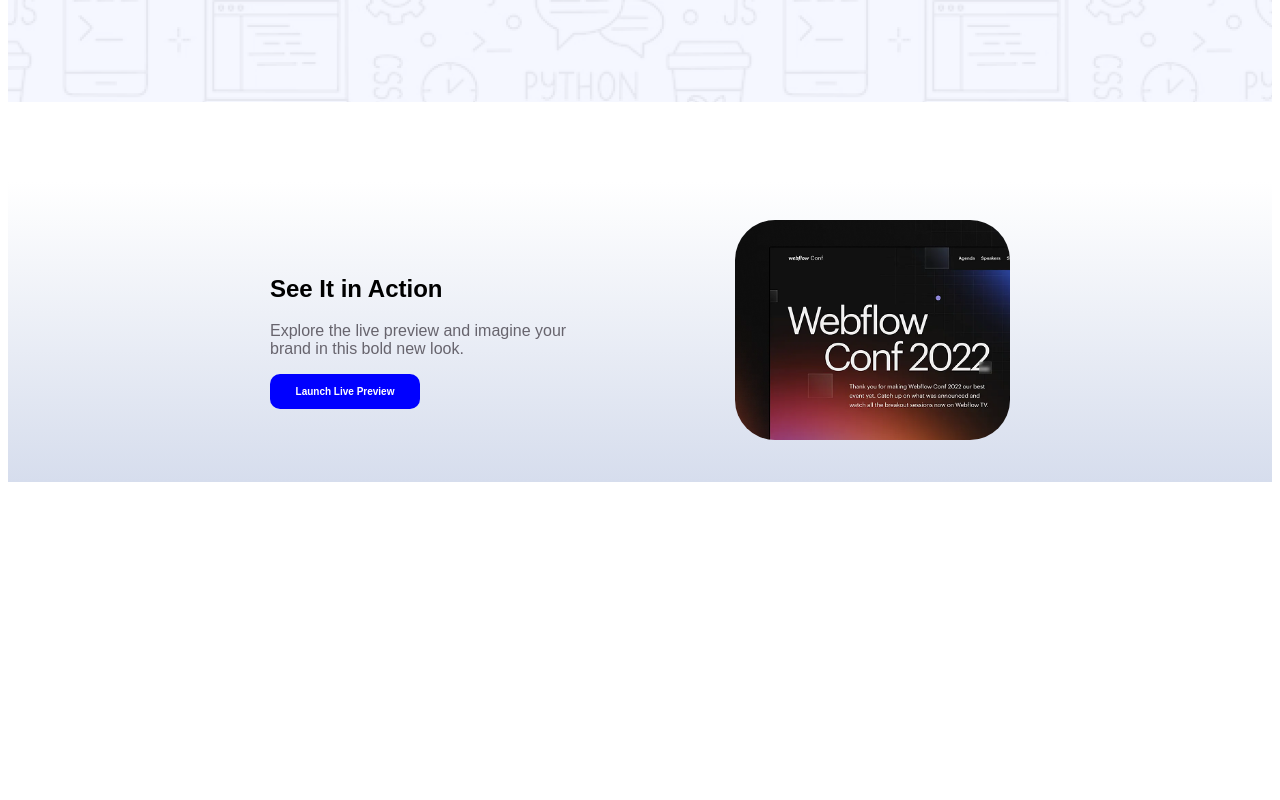
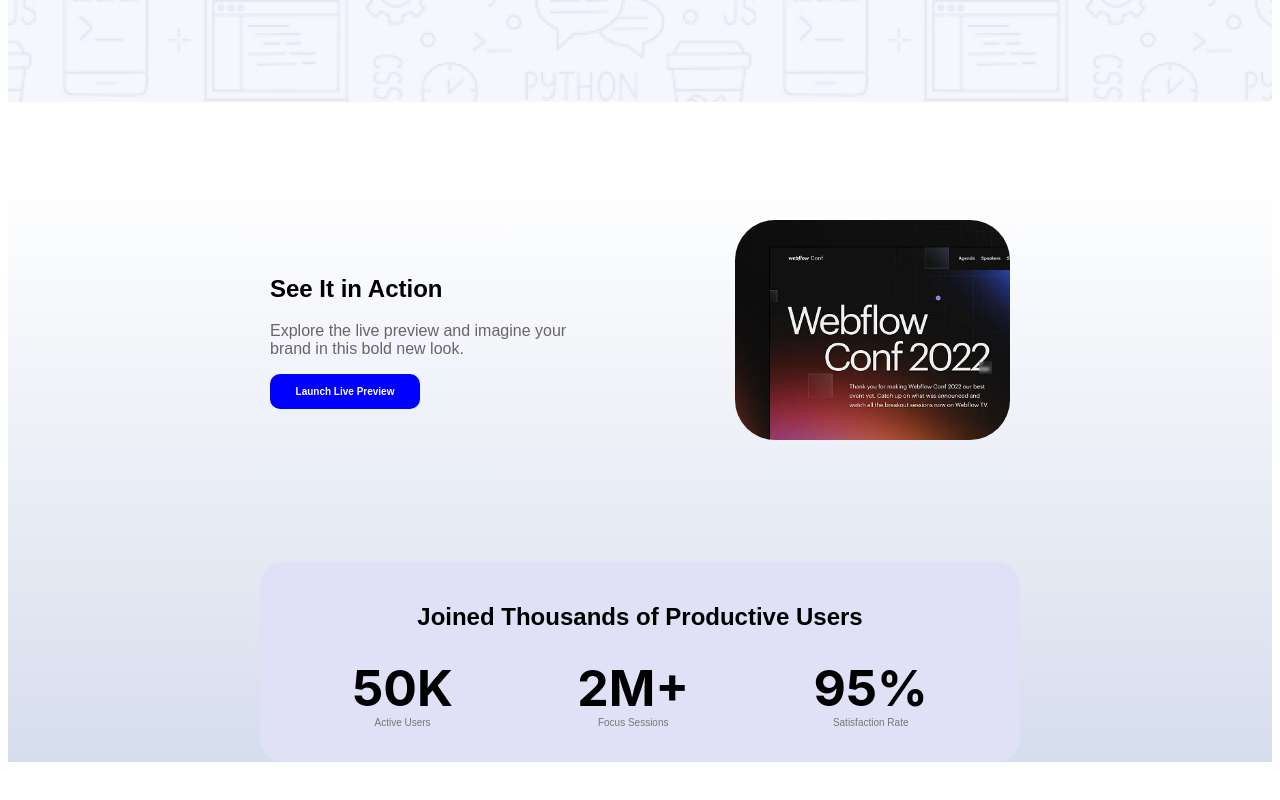
Before and after one commit to nurjahan23coder/PH-web-assignment-1, a plain HTML site: page index.html in a window 1280 px wide. Shown: the part 486-1286 px from the top of the page. Before the commit the page ends 1048 px from the top, so only its background shows below. Drawn offline with Linux system fonts and the light colour scheme.

Commit message:
added a user section

```diff
--- a/Style/style.css
+++ b/Style/style.css
@@ -110,3 +110,43 @@
   font-weight: bolder;
   font-size: 50px;
 }
+/*user section*/
+.users {
+
+  max-width: 700px;
+  height: 140px;
+  margin: 0 auto;
+  margin-bottom: 50px;
+  background-color: #e0e0f7;
+  line-height: 10px;
+  text-align: center;
+  padding: 30px;
+  border-radius: 24px;
+}
+
+.user-container {
+  display: flex;
+  justify-content: space-around
+}
+
+/*font*/
+.user-heading{
+  font-family: "Inter", sans-serif;
+  font-optical-sizing: auto;
+
+
+  font-style: normal;
+}
+
+.user-heading {
+  font-size: 50px;
+  font-weight: bold;
+  margin-bottom: 25px;
+
+}
+
+.user-description {
+  font-size: 10px;
+  color: #777777;
+
+}
--- a/index.html
+++ b/index.html
@@ -35,6 +35,24 @@
                 </div>
             </div>
         </section>
+             <section class="users ">
+            <h1>Joined Thousands of Productive Users</h1>
+            <div class="user-container">
+                <div>
+                    <h2 class="user-heading "><span>50K</span></h2>
+                    <p class="user-description">Active Users</p>
+                </div>
+                <div>
+                    <h2 class="user-heading"> <span>2M+</span></h2>
+
+                    <p class="user-description">Focus Sessions</p>
+                </div>
+                <div>
+                    <h2 class="user-heading"> <span>95%</span></h2>
+                    <p class="user-description">Satisfaction Rate</p>
+                </div>
+            </div>
+        </section>
 
     </main>
     <footer>
```
